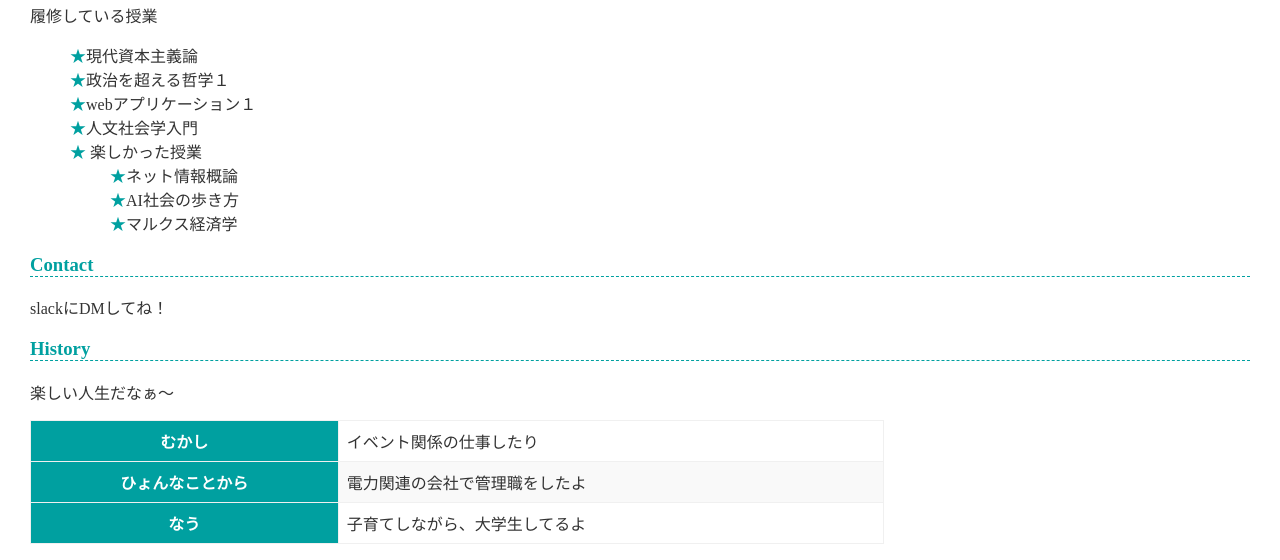
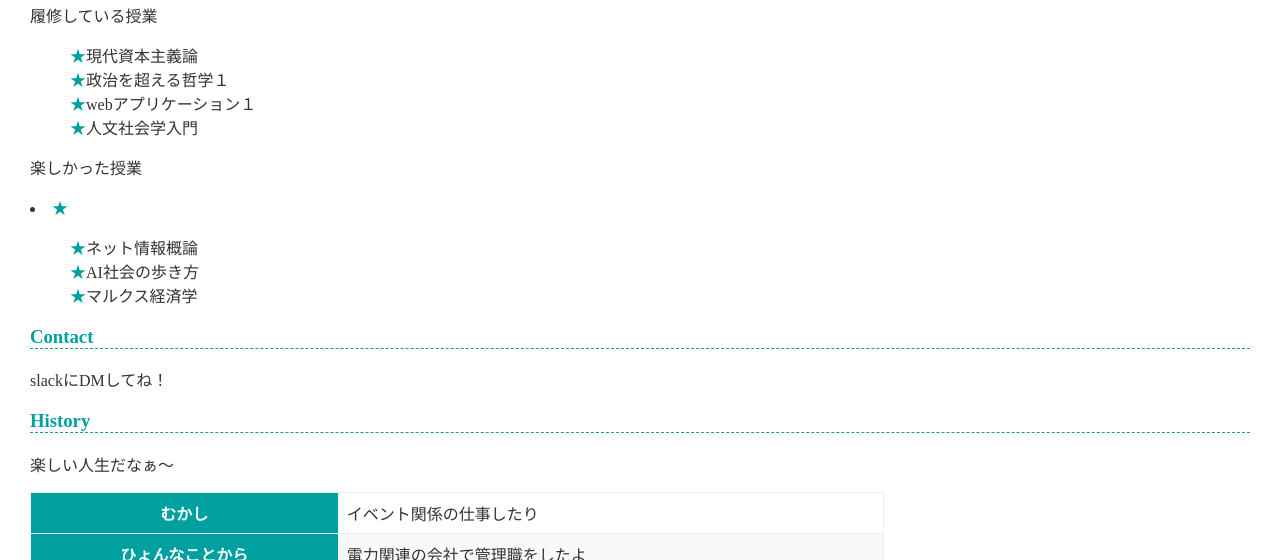
Before and after one commit to Umechan-mini/umechan.github.io, a plain HTML site: page index.html in a window 1280 px wide. Shown: the part 965-1525 px from the top of the page. Drawn offline with Linux system fonts and the light colour scheme.

Commit message:
Update index.html

```diff
--- a/index.html
+++ b/index.html
@@ -52,16 +52,17 @@
       <li>政治を超える哲学１</li>
       <li>webアプリケーション１</li>
       <li>人文社会学入門</li>
+     </ul>
 
+    <p>楽しかった授業</p>
       <li>
-        楽しかった授業
         <ul>
           <li>ネット情報概論</li>
           <li>AI社会の歩き方</li>
           <li>マルクス経済学</li>
         </ul>
       </li>
-    </ul>
+
 
     <h3>Contact</h3>
     <p>slackにDMしてね！</p>
```
